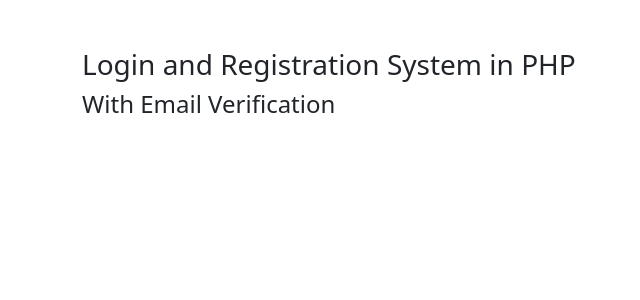
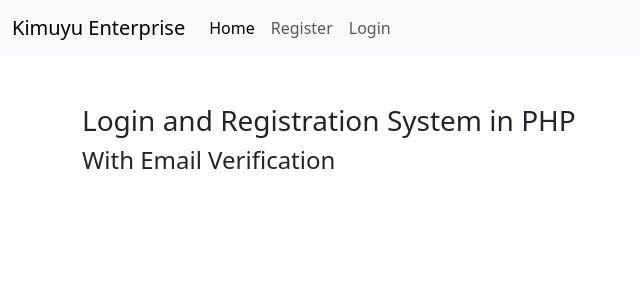
Before and after one commit to JudahNdivo/Login, a PHP site: page /indexx.php in a window 1280 px wide. Shown: the top 300 px of the page, without its empty margins (0-640 px from the left). Run offline with PHP 8.4, Linux system fonts and the light colour scheme.

Commit message:
Created a navbarr file and included it in the indexx file

```diff
--- /dev/null
+++ b/includess/navbarr.php
@@ -0,0 +1,22 @@
+<nav class="navbar navbar-expand-lg bg-body-tertiary">
+  <div class="container-fluid">
+
+    <a class="navbar-brand" href="#">Kimuyu Enterprise</a>
+    <button class="navbar-toggler" type="button" data-bs-toggle="collapse" data-bs-target="#navbarSupportedContent" aria-controls="navbarSupportedContent" aria-expanded="false" aria-label="Toggle navigation">
+      <span class="navbar-toggler-icon"></span>
+    </button>
+    <div class="collapse navbar-collapse" id="navbarSupportedContent">
+      <ul class="navbar-nav me-auto mb-2 mb-lg-0">
+        <li class="nav-item">
+          <a class="nav-link active" href="indexx.php">Home</a>
+        </li>
+        <li class="nav-item">
+          <a class="nav-link" href="registerr.php">Register</a>
+        </li>
+        <li class="nav-item">
+          <a class="nav-link" href="loginn.php">Login</a>
+        </li>
+    </ul>
+</div>
+</div>
+</nav>
--- a/indexx.php
+++ b/indexx.php
@@ -1,5 +1,5 @@
 <?php include('includess/headerr.php'); ?>
-
+<?php include('includess/navbarr.php'); ?>
 <div class="py-5">
     <div class="container">
         <div class="row">
```
